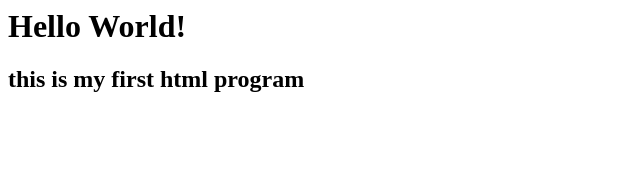
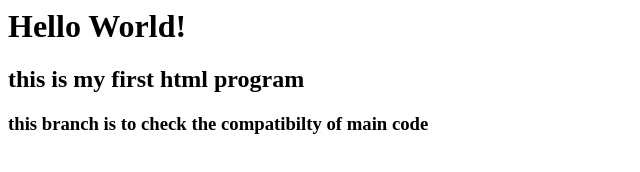
Before and after one commit to utkarsshkumar01/client-side-html-frontend, a plain HTML site: page index.html in a window 1280 px wide. Shown: the whole page, without its empty margins (0-640 px from the left). Drawn offline with Linux system fonts and the light colour scheme.

Commit message:
branch code updation in index.html

```diff
--- a/index.html
+++ b/index.html
@@ -3,5 +3,6 @@
   <body>
     <h1>Hello World!</h1>
     <h2>this is my first html program</h2>
+    <h3>this branch is to check the compatibilty of main code</h3>
   </body>
 </html>
```
